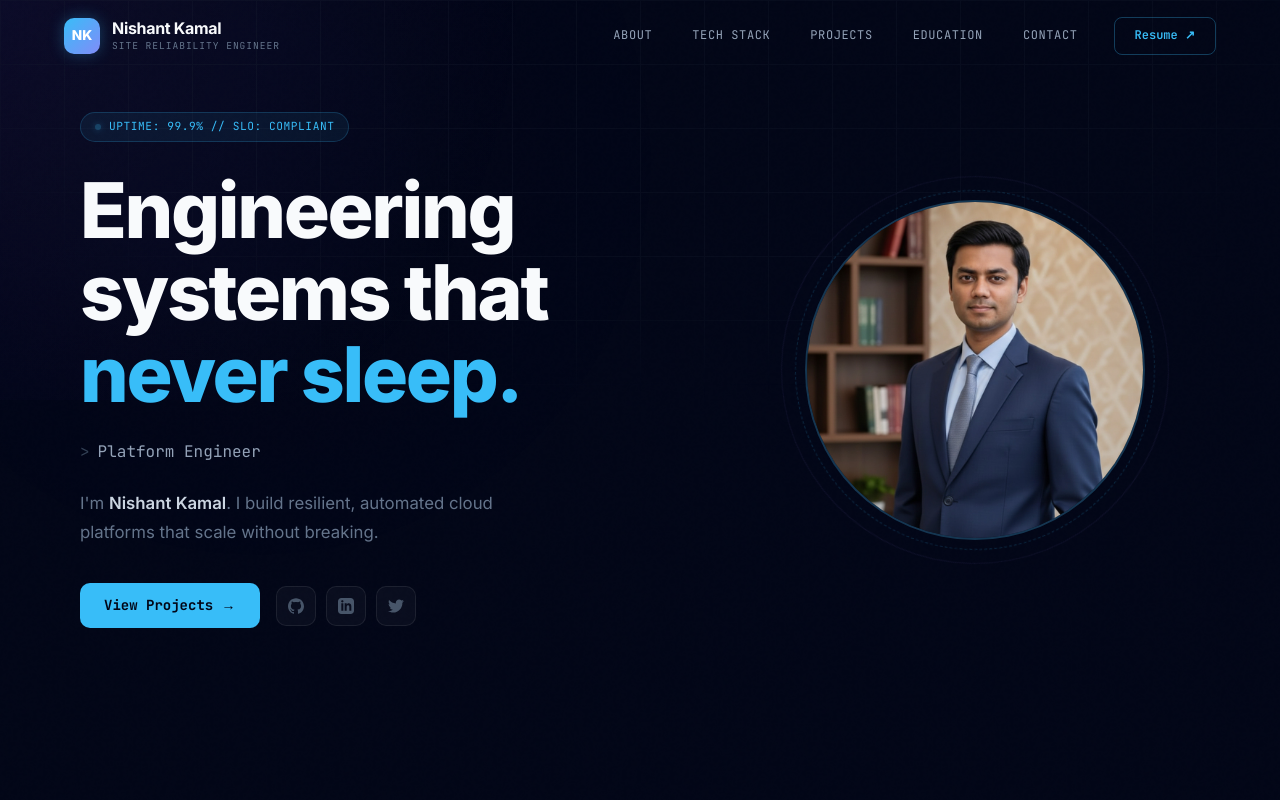
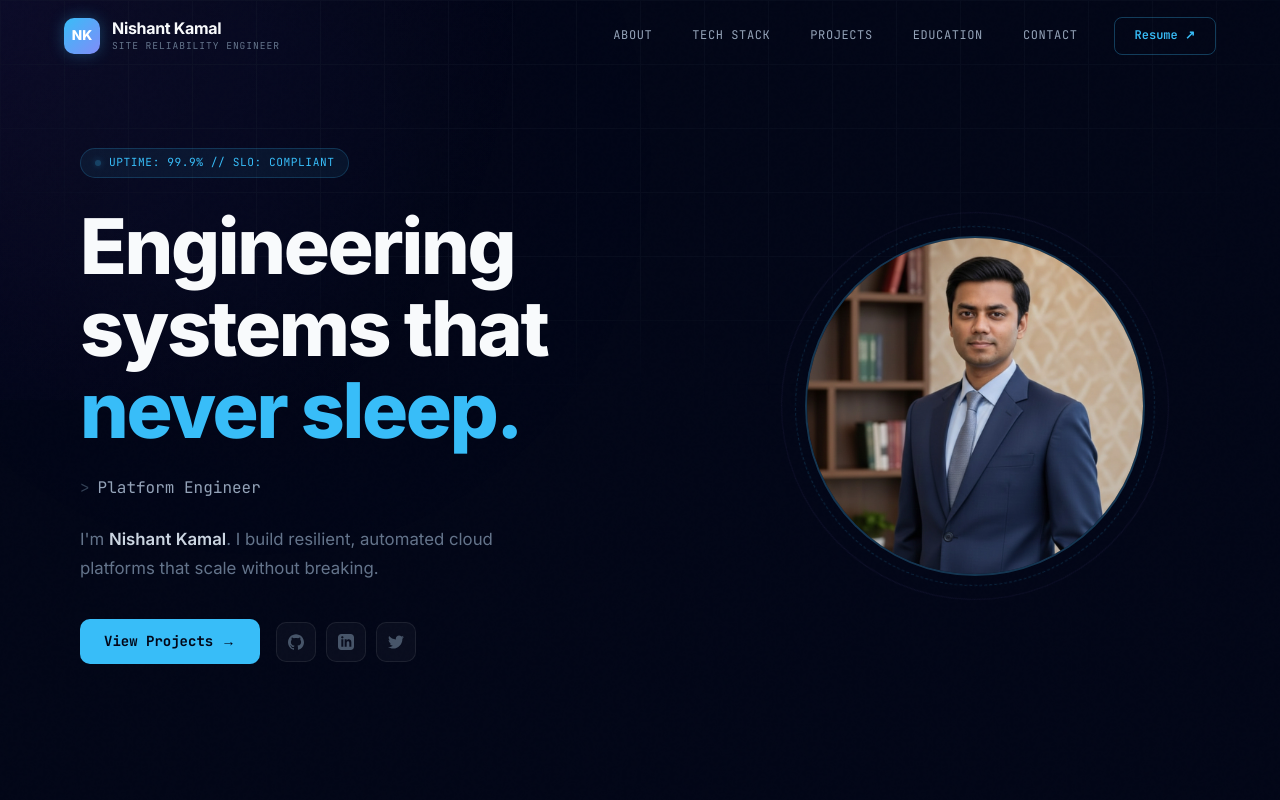
Before and after one commit to nishant-kamal/nishant-portfolio, a Next.js app: page / in a window 1280 px wide. Shown: the top 800 px of the page. Built offline with nearby package versions, Linux system fonts and the light colour scheme.

Commit message:
Update Hero.js

```diff
--- a/components/Hero.js
+++ b/components/Hero.js
@@ -1,6 +1,5 @@
 "use client";
 
-import Image from "next/image";
 import { useEffect, useState } from "react";
 
 const roles = [
@@ -64,15 +63,11 @@ export default function Hero() {
           align-items: center;
           overflow-x: hidden;
           /*
-            ROOT CAUSE OF EMPTY GAP:
-            page.js had pt-32 (128px) on the parent <section>,
-            AND this component also had padding-top: 100px.
-            Combined = ~228px dead space above content.
-            Fix: remove padding here entirely — page.js section
-            now uses pt-0, and the navbar height (72px) is handled
-            by scroll-padding-top in globals.css.
+            Navbar is fixed at 72px tall.
+            padding-top pushes content clear of it.
+            padding-bottom balances visual centering.
           */
-          padding: 0 0 60px;
+          padding: 72px 0 60px;
         }
 
         .hero-inner {
@@ -248,6 +243,18 @@ export default function Hero() {
           z-index: 2;
           border: 2px solid rgba(56, 189, 248, 0.2);
           background: rgba(15, 23, 42, 0.9);
+          /* Required for next/image fill to resolve dimensions */
+          width: auto;
+          height: auto;
+        }
+        /* next/image fill needs explicit position:relative on the nearest
+           positioned ancestor that has a defined size */
+        .hero-img-inner {
+          position: relative;
+          width: 100%;
+          height: 100%;
+          border-radius: 50%;
+          overflow: hidden;
         }
         /* Fallback only renders when imgError=true — no z-index fighting */
         .hero-img-fallback {
@@ -346,13 +353,24 @@ export default function Hero() {
                 {imgError ? (
                   <div className="hero-img-fallback" aria-hidden="true">NK</div>
                 ) : (
-                  <Image
+                  /*
+                    Using plain <img> for /public local static assets.
+                    next/image fill mode requires a positioned ancestor with
+                    explicit pixel dimensions — unreliable inside a CSS
+                    inset-based circle. Plain <img> works correctly here
+                    and Next.js optimises /public assets at build time anyway.
+                  */
+                  <img
                     src="/profile.png"
                     alt="Nishant Kamal, Site Reliability Engineer"
-                    fill
-                    sizes="(max-width: 1024px) 240px, 360px"
-                    priority
-                    style={{ objectFit: "cover" }}
+                    width={360}
+                    height={360}
+                    style={{
+                      width: "100%",
+                      height: "100%",
+                      objectFit: "cover",
+                      display: "block",
+                    }}
                     onError={() => setImgError(true)}
                   />
                 )}
```
